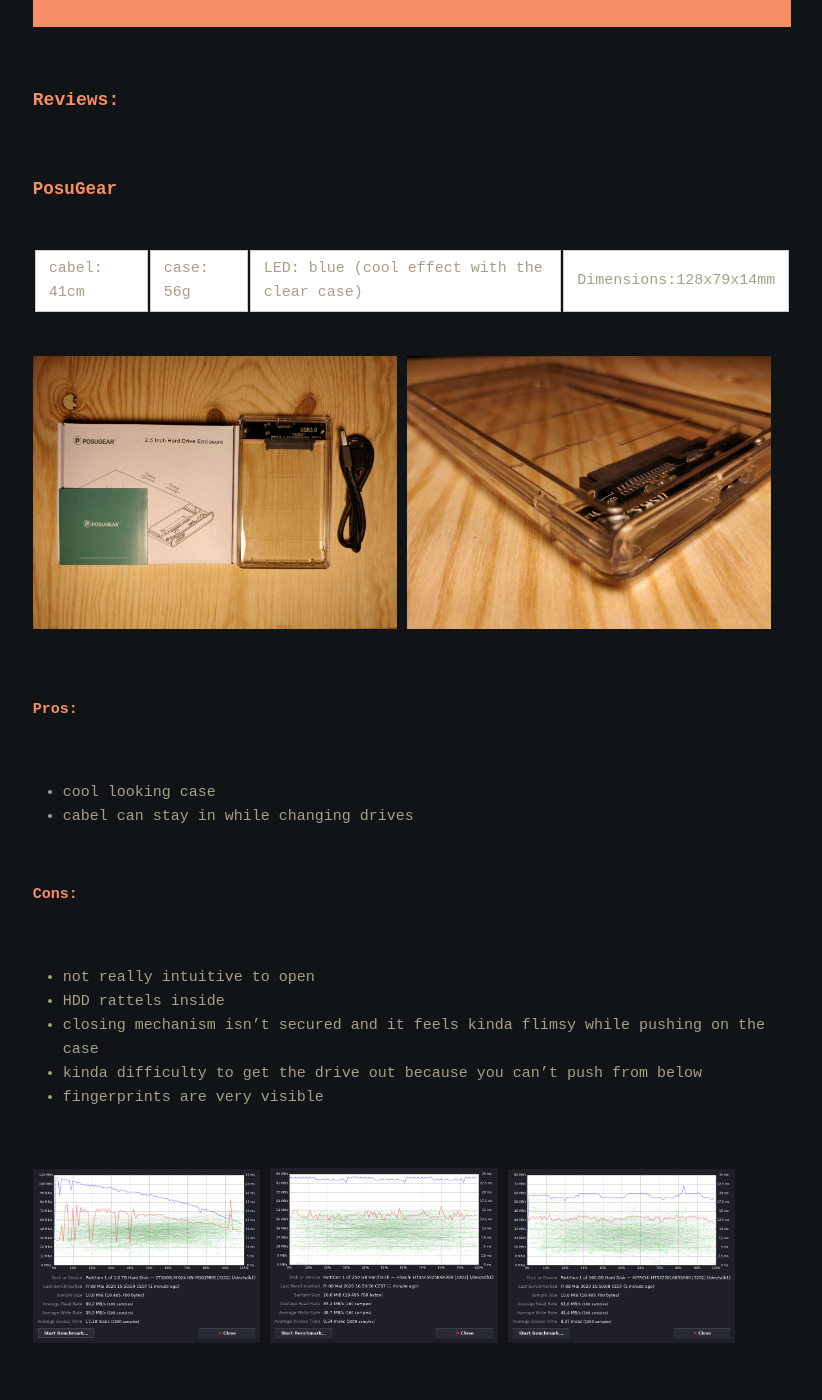
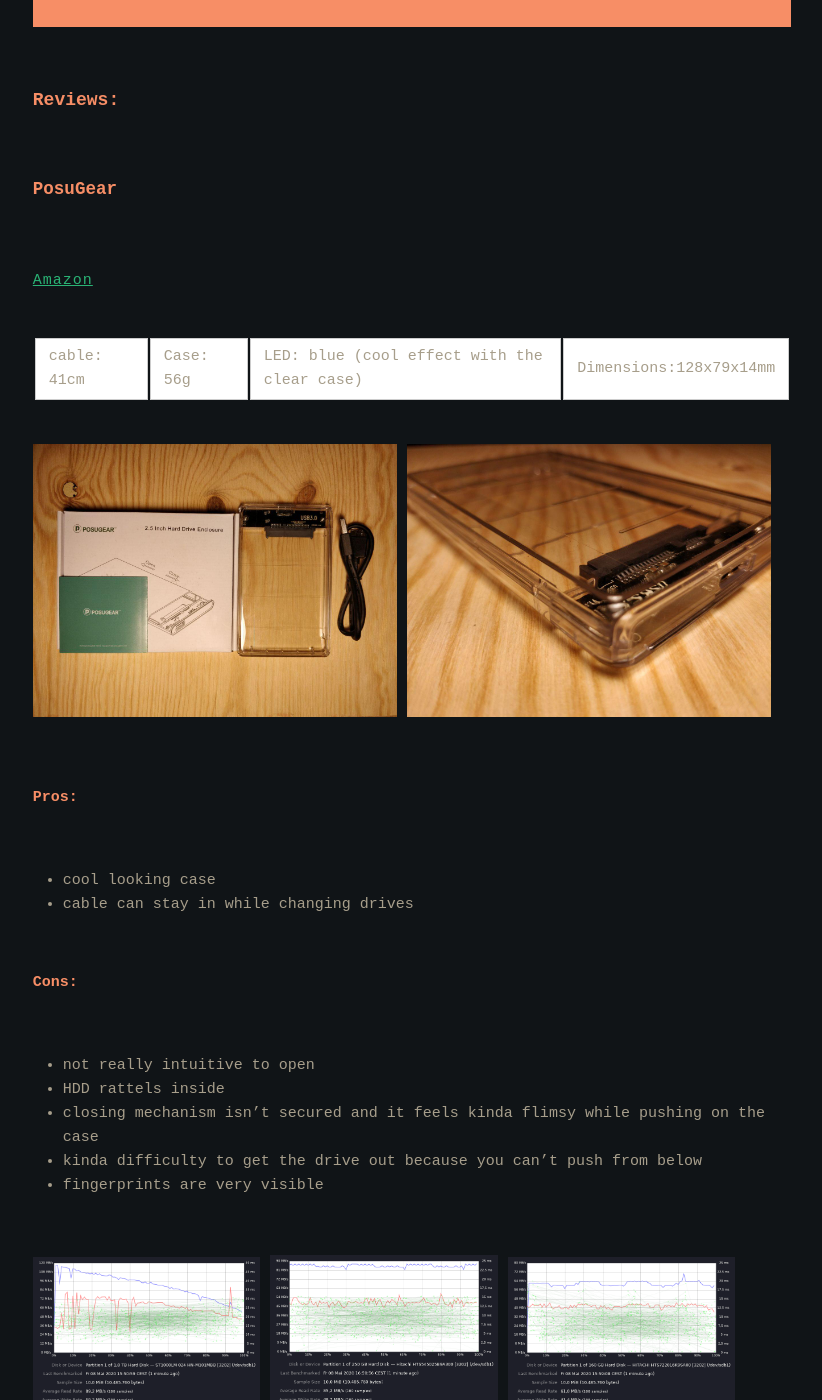
Before and after one commit to Hisfantor/blog, a Jekyll site: the page built from _posts/2020-05-11-hdd-enclousure.md, in a window 1280 px wide and 1400 px high, scrolled down 301 px. Shown: the whole window, without its empty margins (228-1050 px from the left). Built offline with Jekyll 4.4.1, drawn with Linux system fonts in a browser that asks for light colours; some of the changed text lies outside the part shown.

Commit message:
az links

```diff
--- a/_posts/2020-05-11-hdd-enclousure.md
+++ b/_posts/2020-05-11-hdd-enclousure.md
@@ -9,8 +9,9 @@
 ## Reviews:
 
 ### PosuGear
+[Amazon](https://www.amazon.de/gp/product/B077XVTTJC/ref=ppx_yo_dt_b_asin_title_o02_s00)
 
-cabel: 41cm | case: 56g | LED: blue (cool effect with the clear case) | Dimensions:128x79x14mm
+cable: 41cm | Case: 56g | LED: blue (cool effect with the clear case) | Dimensions:128x79x14mm
 
 <img src="{{site.baseurl}}/assets/pictures/enclosure/pos1.jpg" alt="product" title="product picture" width="48%" height="auto" />
 <img src="{{site.baseurl}}/assets/pictures/enclosure/pos2.jpg" alt="product" title="product picture" width="48%" height="auto" />
@@ -18,7 +19,7 @@
 #### Pros:
 
 + cool looking case
-+ cabel can stay in while changing drives
++ cable can stay in while changing drives
 
 #### Cons:
 
@@ -35,8 +36,9 @@
 ---
 
 ### Inateck
+[Amazon](https://www.amazon.de/gp/product/B00KW4T69A/ref=ppx_yo_dt_b_asin_title_o02_s01)
 
-|cable: 50cm|case: 69g|LED: blue|Dimensions:126x81x15mm|
+|Cable: 50cm|Case: 69g|LED: blue|Dimensions:126x81x15mm|
 
 <img src="{{site.baseurl}}/assets/pictures/enclosure/ina1.jpg" alt="product" title="product picture" width="48%" height="auto" />
 <img src="{{site.baseurl}}/assets/pictures/enclosure/ina2.jpg" alt="product" title="product picture" width="48%" height="auto" />
@@ -62,8 +64,9 @@
 ---
 
 ### Arioue
+[Amazon](https://www.amazon.de/gp/product/B07Z3DNBWP/ref=ppx_yo_dt_b_asin_title_o02_s03)
 
-|cable: 32cm|case: 79g|LED: green|Dimensions:122x78x13mm|
+|Cable: 32cm|Case: 79g|LED: green|Dimensions:122x78x13mm|
 
 <img src="{{site.baseurl}}/assets/pictures/enclosure/ari1.jpg" alt="product" title="product picture" width="48%" height="auto" />
 <img src="{{site.baseurl}}/assets/pictures/enclosure/ari2.jpg" alt="product" title="product picture" width="48%" height="auto" />
@@ -89,8 +92,9 @@
 ---
 
 ### Salcar
+[Amazon](https://www.amazon.de/gp/product/B01D9KX8KG/ref=ppx_yo_dt_b_asin_title_o00_s00)
 
-|cable: 52cm|case: 68g|LED: blue|Dimensions: 126x80x14mm|
+|Cable: 52cm|Case: 68g|LED: blue|Dimensions: 126x80x14mm|
 
 <img src="{{site.baseurl}}/assets/pictures/enclosure/sal1.jpg" alt="product" title="product picture" width="48%" height="auto" />
 <img src="{{site.baseurl}}/assets/pictures/enclosure/sal2.jpg" alt="product" title="product picture" width="48%" height="auto" />
@@ -171,5 +175,5 @@
 |Stars:|2.6/5|4.3/5|5/5|4.4/5|
 
 ## Winner:
-### **Arioue**
+### **[Arioue](https://www.amazon.de/gp/product/B07Z3DNBWP/ref=ppx_yo_dt_b_asin_title_o02_s03)**
 <img src="{{site.baseurl}}/assets/pictures/enclosure/ari3.jpg" alt="product" title="product picture" width="48%" height="auto" />
```
Also changed, not shown: 1 other file.
